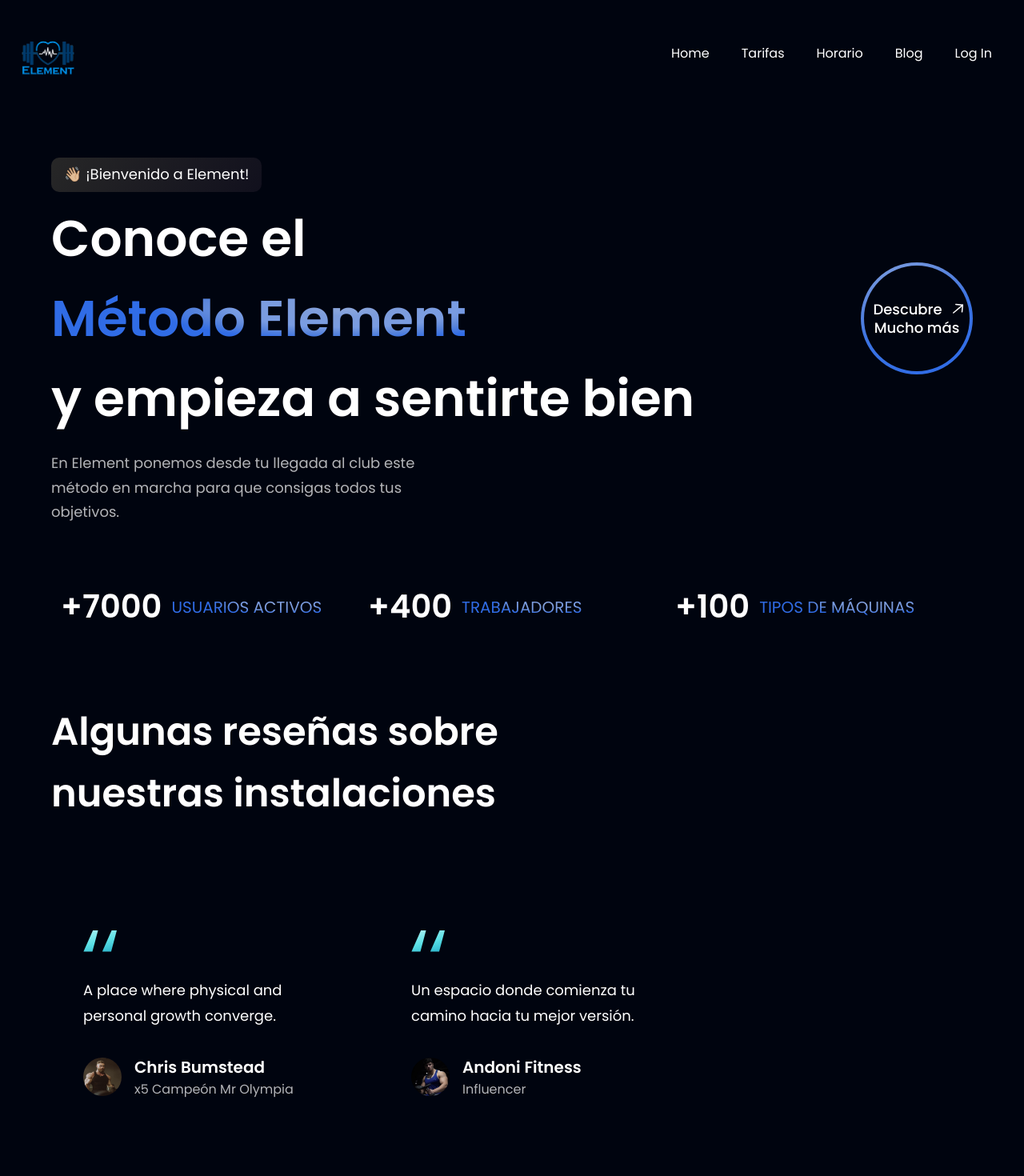
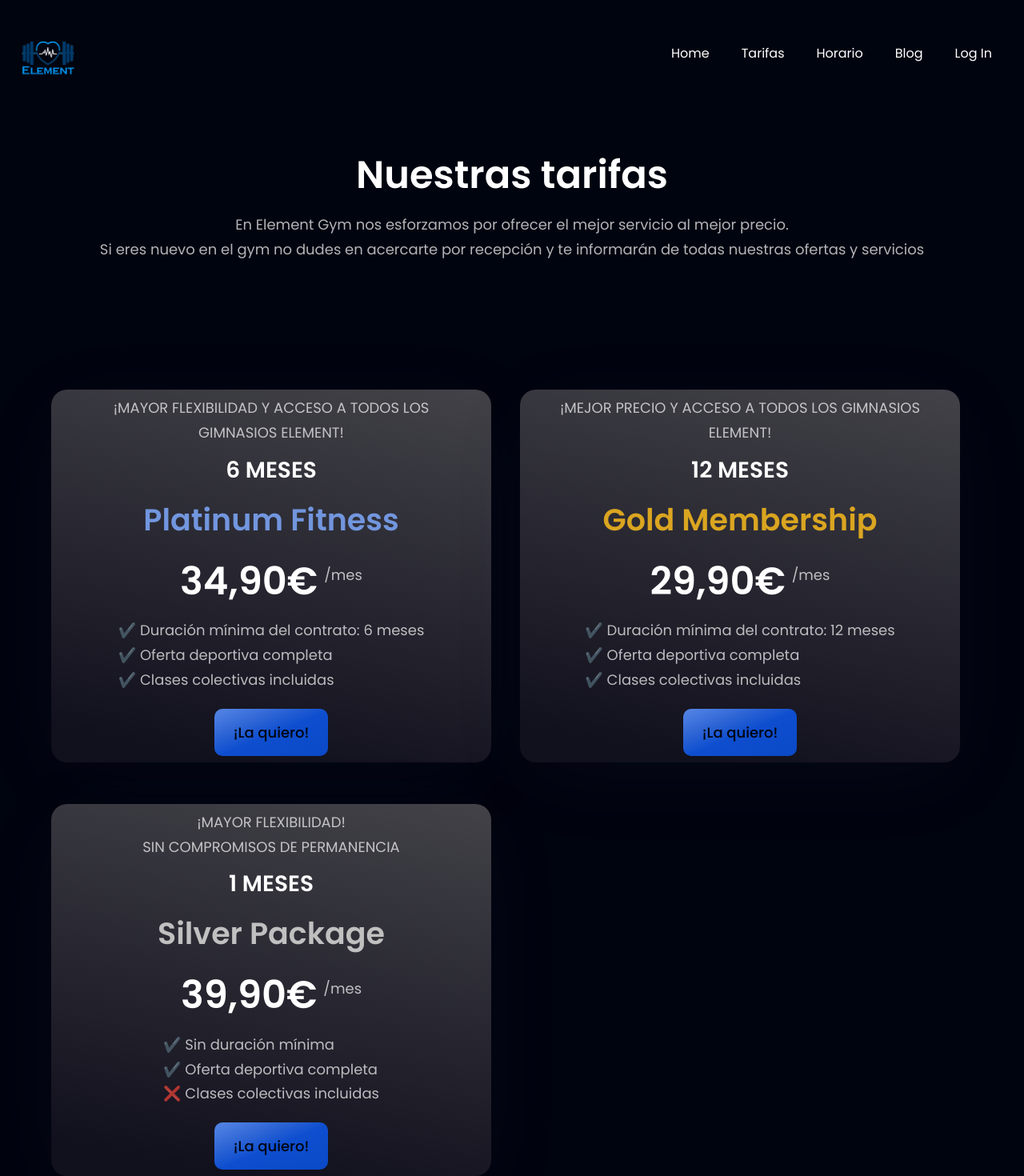
Before and after one commit to lac56-alu/TFG-Frontend, a React (Vite) app: page /rates in a window 1280 px wide. Before the commit this address led to /. Shown: the top 1470 px of the page at 80% size. Built offline with nearby package versions, Linux system fonts and the light colour scheme.

Commit message:
Plantilla tarifas

```diff
--- /dev/null
+++ b/src/components/Rate/Rates.jsx
@@ -0,0 +1,127 @@
+import { useEffect, useState } from 'react'
+import styles from '../../style'
+import Navbar from '../Navbar'
+import Footer from '../Footer'
+import axios from 'axios'
+import swal from 'sweetalert2'
+import { useLocalStorage } from '../../hooks/useLocalStorage'
+
+export default function Rates() {
+    return (
+    <div className="bg-primary w-full overflow-hidden">
+            <div className={` ${styles.flexRight}`}>
+                <div className={`${styles.boxWidth}`}>
+                    <Navbar />
+                </div>
+            </div>
+
+            <div className={`${styles.flexCenter} ${styles.padding} sm:flex-row flex-col `} >
+                <div className="flex flex-col justify-center items-center">
+                    <div className="text-center"> {/* Contenedor para texto e imagen */}
+                        <h2 className={`${styles.heading2}`}>
+                            Nuestras tarifas
+                        </h2>
+                        <p className={`${styles.paragraph} mt-2`}>
+                            En Element Gym nos esforzamos por ofrecer el mejor servicio al mejor precio.<br />
+                            Si eres nuevo en el gym no dudes en acercarte por recepción y te informarán de todas nuestras ofertas y servicios
+                        </p>
+                    </div>
+                </div>
+            </div>
+
+            <div className={`${styles.flexCenter} ${styles.marginY} ${styles.padding} sm:flex-row flex-col flex flex-1 gridContainer`}>
+                <div className={`${styles.flexCenter} bg-black-gradient-2 rounded-[20px] box-shadow flex flex-col flex-grow mb-8 sm:mr-4`}>
+                    <p className={`${styles.paragraph} ${styles.flexCenter} text-center mt-2 max-w-[90%]`}>
+                        ¡MAYOR FLEXIBILIDAD Y ACCESO A TODOS LOS GIMNASIOS ELEMENT!
+                    </p>
+                    <p className={`${styles.heading4} ${styles.flexCenter} text-center mt-2 max-w-[90%]`}>
+                        6 MESES
+                    </p>
+                    <h2 className={`${styles.heading6} ${styles.flexCenter} textPlatinum`}>
+                        Platinum Fitness
+                    </h2>
+
+                    <h2 className={`${styles.heading2} ${styles.flexCenter}`}>
+                        34,90€
+                        <p className={`${styles.paragraph} ml-2 mb-4`}> /mes</p>
+                    </h2>
+
+                    <p className={`${styles.paragraph} ${styles.flexCenter} mt-2 max-w-[90%]`}>
+                        ✔️ Duración mínima del contrato: 6 meses <br />
+                        ✔️ Oferta deportiva completa <br />
+                        ✔️ Clases colectivas incluidas <br />
+                    </p>
+
+                    <button type='button' className={`py-4 px-6 bg-blue-gradient font-poppins font-medium text-[18px]
+                                    text-primary outline-none ${styles} rounded-[10px] mb-2 mt-5`}>
+                        ¡La quiero!
+                    </button>
+                </div>
+
+                <div className={`${styles.flexCenter} bg-black-gradient-2 rounded-[20px] box-shadow flex flex-col flex-grow mb-8 sm:mr-4`}>
+                    <p className={`${styles.paragraph} ${styles.flexCenter} text-center mt-2 max-w-[90%]`}>
+                        ¡MEJOR PRECIO Y ACCESO A TODOS LOS GIMNASIOS ELEMENT!
+                    </p>
+                    <p className={`${styles.heading4} ${styles.flexCenter} text-center mt-2 max-w-[90%]`}>
+                        12 MESES
+                    </p>
+                    <h2 className={`${styles.heading6} ${styles.flexCenter} textGold`}>
+                        Gold Membership
+                    </h2>
+
+                    <h2 className={`${styles.heading2} ${styles.flexCenter}`}>
+                        29,90€
+                        <p className={`${styles.paragraph} ml-2 mb-4`}> /mes</p>
+                    </h2>
+
+                    <p className={`${styles.paragraph} ${styles.flexCenter} mt-2 max-w-[90%]`}>
+                        ✔️ Duración mínima del contrato: 12 meses <br />
+                        ✔️ Oferta deportiva completa <br />
+                        ✔️ Clases colectivas incluidas <br />
+                    </p>
+
+                    <button type='button' className={`py-4 px-6 bg-blue-gradient font-poppins font-medium text-[18px]
+                                    text-primary outline-none ${styles} rounded-[10px] mb-2 mt-5`}>
+                        ¡La quiero!
+                    </button>
+                </div>
+
+                <div className={`${styles.flexCenter} bg-black-gradient-2 rounded-[20px] box-shadow flex flex-col flex-grow mb-8 sm:mr-4`}>
+                    <p className={`${styles.paragraph} ${styles.flexCenter} text-center mt-2 max-w-[90%]`}>
+                        ¡MAYOR FLEXIBILIDAD! <br />
+                        SIN COMPROMISOS DE PERMANENCIA
+                    </p>
+                    <p className={`${styles.heading4} ${styles.flexCenter} text-center mt-2 max-w-[90%]`}>
+                        1 MESES
+                    </p>
+                    <h2 className={`${styles.heading6} ${styles.flexCenter} textSilver`}>
+                        Silver Package
+                    </h2>
+
+                    <h2 className={`${styles.heading2} ${styles.flexCenter}`}>
+                        39,90€
+                        <p className={`${styles.paragraph} ml-2 mb-4`}> /mes</p>
+                    </h2>
+
+                    <p className={`${styles.paragraph} ${styles.flexCenter} mt-2 max-w-[90%]`}>
+                        ✔️ Sin duración mínima <br />
+                        ✔️ Oferta deportiva completa <br />
+                        ❌ Clases colectivas incluidas <br />
+                    </p>
+
+                    <button type='button' className={`py-4 px-6 bg-blue-gradient font-poppins font-medium text-[18px]
+                                    text-primary outline-none ${styles} rounded-[10px] mb-2 mt-5`}>
+                        ¡La quiero!
+                    </button>
+                </div>
+            </div>
+
+
+            <div className={`bg-primary ${styles.paddingX} ${styles.flexStart}`}>
+                <div className={`${styles.boxWidth}`}>
+                    <Footer />
+                </div>
+            </div>
+    </div>
+  )
+}
--- a/src/components/index.js
+++ b/src/components/index.js
@@ -11,6 +11,7 @@ import Login from './Login/Login'
 import Register from './Register/Register'
 import Profile from './Profile/Profile'
 import ModifyProfile from './Profile/ModifyProfile'
+import Rates from './Rate/Rates'
 
 export {
     Navbar,
@@ -26,4 +27,5 @@ export {
     Register,
     Profile,
     ModifyProfile,
+    Rates,
 };
--- a/src/constants/index.js
+++ b/src/constants/index.js
@@ -8,7 +8,7 @@ export const navLinks = [
   },
   {
     id: "tarifas",
-    href: "/tarifas",
+    href: "/rates",
     title: "Tarifas",
   },
   {
--- a/src/index.css
+++ b/src/index.css
@@ -10,6 +10,16 @@
     #ffffff -278.56%,
     #6d6d6d -78.47%,
     #11101d 91.61%
+  );
+  --card-shadow: 0px 20px 100px -10px rgba(66, 71, 91, 0.1);
+}
+
+:root {
+  --blue-gradient: linear-gradient(
+    144.39deg,
+    #ffffff -278.56%,
+    #6d6d6d -78.47%,
+    #306de62a 91.61%
   );
   --card-shadow: 0px 20px 100px -10px rgba(66, 71, 91, 0.1);
 }
@@ -37,23 +47,23 @@
 .bg-blue-gradient {
   background: linear-gradient(
     157.81deg,
-    #b6c6e5 -43.27%,
-    #8ca7df -21.24%,
-    #7296de 12.19%,
-    #5984dc 29.82%,
-    #3b73e2 51.94%,
-    #306CE6 90.29%
+    #89a4db -43.27%,
+    #6d94e2 -21.24%,
+    #477ae0 12.19%,
+    #2f66d5 29.82%,
+    #0e4ecf 51.94%,
+    #0b4ac8 90.29%
   );
 }
 
 .bg-red-gradient {
   background: linear-gradient(
     157.81deg,
-    #ef8585 -21.24%,
-    #f47171 12.19%,
-    #ee4b4b 29.82%,
-    #f14848 51.94%,
-    #e90b0b 90.29%
+    #e55b5b -21.24%,
+    #da4848 12.19%,
+    #d62f2f 29.82%,
+    #c91414 51.94%,
+    #c90d0d 90.29%
   );
 }
 
@@ -67,6 +77,24 @@
 }
 
 .bg-black-gradient-2 {
+  background: linear-gradient(
+    -168.39deg,
+    #ffffff -278.56%,
+    #6d6d6d -78.47%,
+    #11101d 91.61%
+  );
+}
+
+.bg-blue-strong-gradient {
+  background: linear-gradient(
+    -168.39deg,
+    #ffffff6b -278.56%,
+    #6a8fd82e -78.47%,
+    #306de642 91.61%
+  );
+}
+
+.bg-blue-low-gradient {
   background: linear-gradient(
     -168.39deg,
     #ffffff -278.56%,
@@ -149,3 +177,32 @@
   background: rgba(255, 255, 255, 0.6);
   filter: blur(750px);
 }
+
+.gridContainer {
+  display: grid;
+  grid-template-columns: repeat(auto-fill, minmax(450px, 1fr));
+  gap: 20px;
+}
+
+@media (max-width: 768px) {
+  .gridContainer {
+      grid-template-columns: repeat(auto-fill, minmax(250px, 1fr));
+  }
+}
+
+
+.textGold {
+  color: goldenrod;
+}
+
+.textPlatinum {
+  color: #7296de;
+}
+
+.textSilver {
+  color: #C0C0C0;
+}
+
+.box-shadow:hover {
+  background: var(--blue-gradient);
+}
--- a/src/router/AppRouter.jsx
+++ b/src/router/AppRouter.jsx
@@ -4,6 +4,7 @@ import Login from '../components/Login/Login'
 import Register from '../components/Register/Register'
 import Profile from '../components/Profile/Profile'
 import ModifyProfile from '../components/Profile/ModifyProfile'
+import Rates from '../components/Rate/Rates'
 
 function AppRouter (){
   return (
@@ -13,6 +14,7 @@ function AppRouter (){
         <Route path='/register' element={ <Register /> } />
         <Route path='/profile' element={ <Profile /> } />
         <Route path='/modify-profile' element={ <ModifyProfile /> } />
+        <Route path='/rates' element={ <Rates /> } />
 
         <Route path='/*' element={ <Navigate to="/"/> } />
     </Routes>
--- a/src/style.js
+++ b/src/style.js
@@ -2,6 +2,7 @@ const styles = {
   boxWidth: "xl:max-w-[1280px] w-full",
 
   heading2: "font-poppins font-semibold xs:text-[48px] text-[40px] text-white xs:leading-[76.8px] leading-[66.8px] w-full",
+  heading6: "font-poppins font-semibold xs:text-[38px] text-[32px] text-white xs:leading-[76.8px] leading-[66.8px] w-full",
   heading4: "font-poppins font-semibold xs:text-[28px] text-[28px] text-white xs:leading-[46.8px] leading-[36.8px] w-full",
   paragraph: "font-poppins font-normal text-dimWhite text-[18px] leading-[30.8px]",
 
@@ -27,4 +28,5 @@ export const layout = {
   sectionInfo: `flex-1 ${styles.flexStart} flex-col`,
 };
 
+
 export default styles;
```
